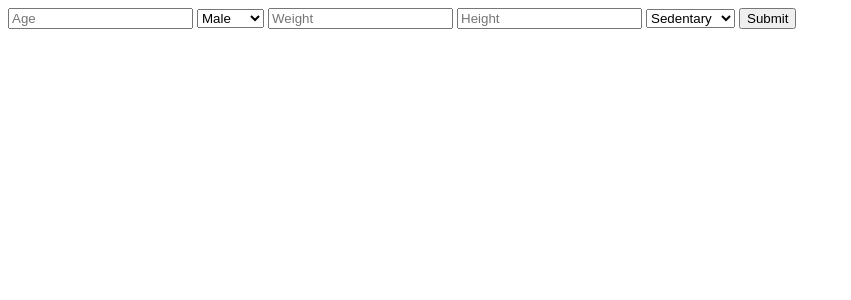
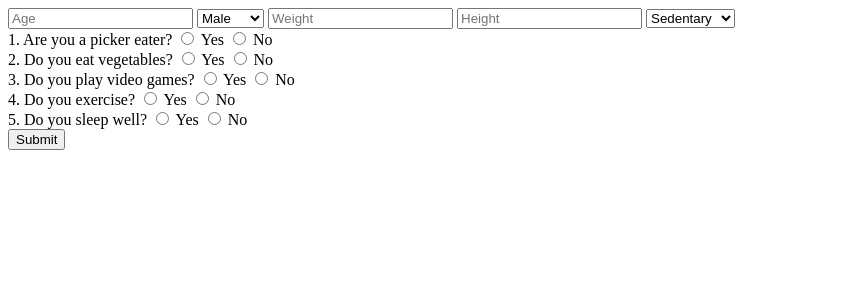
Before and after one commit to mathewdy/pfnmps, a PHP site: page /try.php in a window 1280 px wide. Shown: the top 300 px of the page, without its empty margins (0-851 px from the left). Run offline with PHP 8.4, Linux system fonts and the light colour scheme.

Commit message:
first update

```diff
--- a/try.php
+++ b/try.php
@@ -21,6 +21,42 @@
             <option value="3">Active</option>
             <option value="4">Very Active</option>
         </select>
+        <br>
+        <span>1. Are you a picker eater?
+            <input type="radio" name="surveyAnswer[0]" value="1">
+            <label for="yes">Yes</label>
+            <input type="radio" name="surveyAnswer[0]" value="0">
+            <label for="no">No</label>
+        </span>
+        <br>
+        <span>2. Do you eat vegetables?
+            <input type="radio" name="surveyAnswer[1]" value="1">
+            <label for="yes">Yes</label>
+            <input type="radio" name="surveyAnswer[1]" value="0">
+            <label for="no">No</label>
+        </span>
+        <br>
+        <span>3. Do you play video games?
+            <input type="radio" name="surveyAnswer[2]" value="1">
+            <label for="yes">Yes</label>
+            <input type="radio" name="surveyAnswer[2]" value="0">
+            <label for="no">No</label>
+        </span>
+        <br>
+        <span>4. Do you exercise?
+            <input type="radio" name="surveyAnswer[3]" value="1">
+            <label for="yes">Yes</label>
+            <input type="radio" name="surveyAnswer[3]" value="0">
+            <label for="no">No</label>
+        </span>
+        <br>
+        <span>5. Do you sleep well?
+            <input type="radio" name="surveyAnswer[4]" value="1">
+            <label for="yes">Yes</label>
+            <input type="radio" name="surveyAnswer[4]" value="0">
+            <label for="no">No</label>
+        </span>
+        <br>
         <button type="submit" name="submit">Submit</button>
     </form>
 </body>
@@ -112,6 +148,70 @@ if(isset($_POST['submit'])){
         echo "Obese Class 3";
     }
 
+
+        // Survey
+        $question = array(1, 2, 3, 4, 5);
+        $surveyAnswer = $_POST['surveyAnswer'];
+        if(empty($_POST['surveyAnswer'])){
+            echo "tite";
+        }
+        for($i=0;$i<count($question);$i++){
+            $sql = "INSERT INTO `students_survery_answers` (`student_id`, `question`, `answer`)
+            VALUES ('mathew123','".$question[$i]."','".$surveyAnswer[$i]."')";
+            $sql_query = mysqli_query($conn, $sql);
+            }
+            if($sql_query == true){
+                $surveyResult = "SELECT COUNT(answer) AS 'yes_answer' FROM students_survery_answers
+                WHERE student_id = 'mathew123' AND answer = 1";
+                $querysurveyResult = mysqli_query($conn, $surveyResult);
+                $rows = mysqli_fetch_array($querysurveyResult);
+
+                if($rows['yes_answer'] <= 1){
+                    echo "Survey Result: Bad";
+                }else if($rows['yes_answer'] >= 4){
+                    echo "Survey Result: Good";
+                }else if($rows['yes_answer'] == 2 || $rows['yes_answer'] == 3){
+                    echo "Survey Result: Neutral";
+                }
+            }else{
+                echo $conn->error;
+            }
+
+            // Foods
+            $days = array(1, 2, 3, 4, 5, 6, 7);
+
+            for($i=0;$i<count($days);$i++){
+
+            $rand_foods = "SELECT distinct name FROM foods WHERE food_type_id = 1 ORDER BY RAND()";
+            $query_rand_foods = mysqli_query($conn, $rand_foods);
+            $rand_meals = mysqli_fetch_array($query_rand_foods);
+            $meals = ucwords($rand_meals['name']);
+            $meals = implode(',',array_unique(explode(',', $meals)));
+
+            $random_foods = "SELECT distinct name FROM foods WHERE food_type_id = 2 ORDER BY RAND()";
+            $query_random_foods = mysqli_query($conn, $random_foods);
+            $random_meals = mysqli_fetch_array($query_random_foods);
+            $rand_meals = ucwords($random_meals['name']);
+            $rand_meals = implode(',',array_unique(explode(',', $rand_meals)));
+
+            $go_foods = "SELECT distinct name FROM foods WHERE food_type_id = 1 ORDER BY RAND()";
+            $query_go_foods = mysqli_query($conn, $go_foods);
+            $go_meals = mysqli_fetch_array($query_go_foods);
+            $go = ucwords($go_meals['name']);
+            $go = implode(',',array_unique(explode(',', $go)));
+
+            $glow_foods = "SELECT distinct name FROM foods WHERE food_type_id = 2 ORDER BY RAND()";
+            $query_glow_foods = mysqli_query($conn, $glow_foods);
+            $glow_meals = mysqli_fetch_array($query_glow_foods);
+            $glow = ucwords($glow_meals['name']);
+            $glow = implode(',',array_unique(explode(',', $glow)));
+
+            $grow_foods = "SELECT distinct name FROM foods WHERE food_type_id = 3 ORDER BY RAND()";
+            $query_grow_foods = mysqli_query($conn, $grow_foods);
+            $grow_meals = mysqli_fetch_array($query_grow_foods);
+            $grow = ucwords($grow_meals['name']);
+            $grow = implode(',',array_unique(explode(',', $grow)));
+            echo "Day ".$days[$i].": ".$go." , ".$glow.", ".$grow.", ".$meals.", ".$rand_meals." " . "<br>";
 }
-
+}
 ?>
```
Also changed, not shown: shuffle_foods.php (+5 -5 lines).
